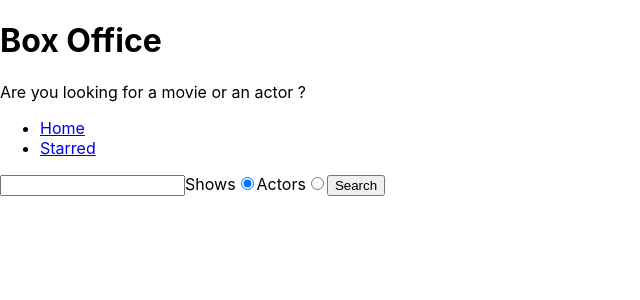
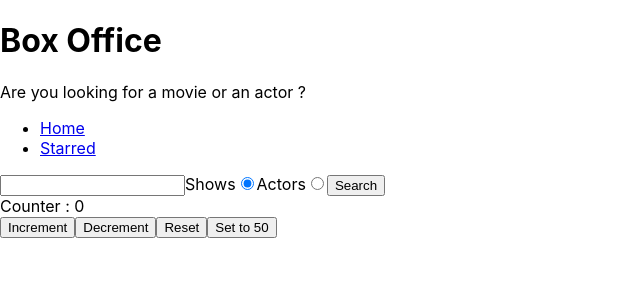
Before and after one commit to pgourishankar07/box-office-app, a React (Create React App) app: page / in a window 1280 px wide. Shown: the top 300 px of the page, without its empty margins (0-640 px from the left). Built offline with nearby package versions, Linux system fonts and the light colour scheme.

Commit message:
Added useReducer concept in Home.jsx

```diff
--- a/src/pages/Home.jsx
+++ b/src/pages/Home.jsx
@@ -1,11 +1,42 @@
-import { useState } from 'react';
+import { useState, useReducer } from 'react';
 import { useQuery } from '@tanstack/react-query';
 import { searchShowsActors } from './../api/tvmazeData';
 import SearchForm from '../components/SearchForm';
 import ShowsGrid from '../components/shows/ShowsGrid';
 import ActorsGrid from '../components/actors/ActorsGrid';
+//____
+
+function reducerFn(currCount, action) {
+  //action is whatever we dispatch as an object
+  switch (action.type) {
+    case 'INCREMENT':
+      return currCount + 1;
+    case 'DECREMENT':
+      return currCount - 1;
+    case 'RESET':
+      return 0;
+    case 'SET':
+      return action.newVal;
+  }
+  return 0;
+}
 
 function Home() {
+  const [counter, dispatch] = useReducer(reducerFn, 0);
+  function inc() {
+    dispatch({ type: 'INCREMENT' });
+  }
+  function dec() {
+    dispatch({ type: 'DECREMENT' });
+  }
+  function rst() {
+    dispatch({ type: 'RESET' });
+  }
+  function set50() {
+    dispatch({ type: 'SET', newVal: 50 });
+  }
+  //____
+
   const [filter, setFilter] = useState(null);
 
   const { data: apiData, error: apiErr } = useQuery({
@@ -14,7 +45,7 @@ function Home() {
       return searchShowsActors(filter.val, filter.srchOpt);
     },
     enabled: !!filter,
-    refetchOnWindowFocus: false, //so that everyTime u focus on windows it will not fetch data
+    refetchOnWindowFocus: false,
   });
 
   async function Search(val, srchOpt) {
@@ -43,6 +74,21 @@ function Home() {
   return (
     <>
       <SearchForm SearchData={Search} />
+
+      <div>Counter : {counter}</div>
+      <button type="button" onClick={inc}>
+        Increment
+      </button>
+      <button type="button" onClick={dec}>
+        Decrement
+      </button>
+      <button type="button" onClick={rst}>
+        Reset
+      </button>
+      <button type="button" onClick={set50}>
+        Set to 50
+      </button>
+
       <div>{renderData()}</div>
     </>
   );
```
